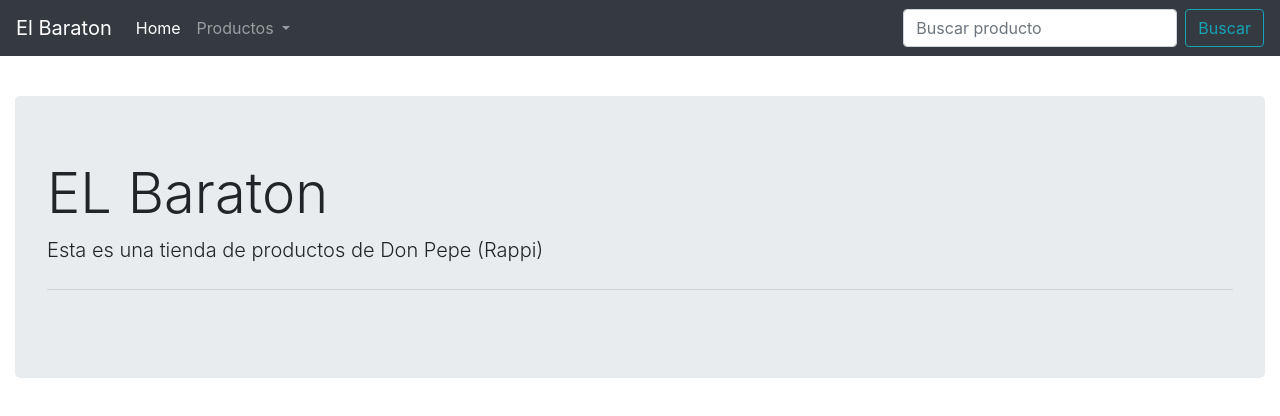
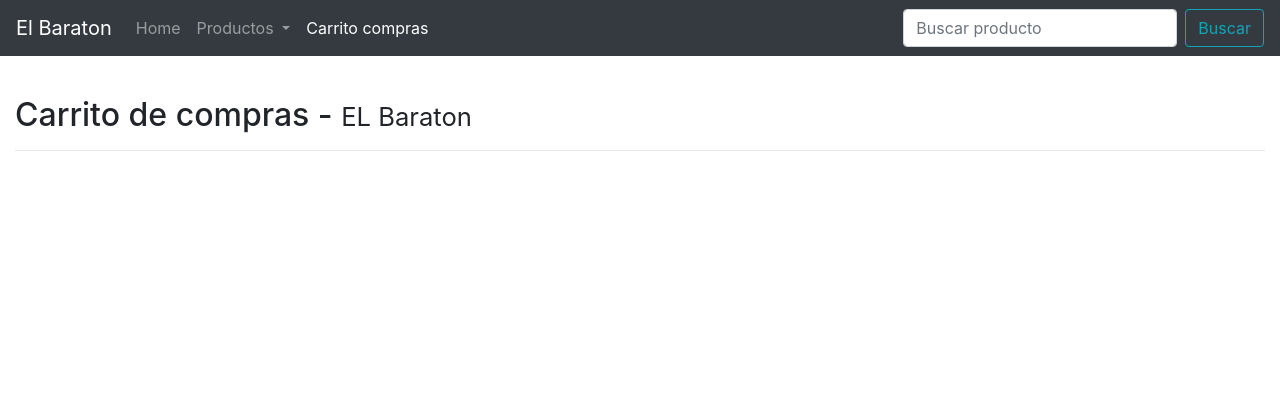
Before and after one commit to jodavaga/baratonApp, an Angular app: page /carrito in a window 1280 px wide. Before the commit this address led to /home. Shown: the top 416 px of the page. Built offline with nearby package versions, Linux system fonts and the light colour scheme.

Commit message:
Created shoping cart Service, and adding to carrito.component

```diff
--- a/src/app/app.routes.ts
+++ b/src/app/app.routes.ts
@@ -4,11 +4,13 @@ import { HomeComponent } from './components/home/home.component';
 import { ProductsComponent } from './components/products/products.component';
 import { ProductoComponent } from './components/producto/producto.component';
 import { ProductosBuscadosComponent } from './components/productos-buscados/productos-buscados.component';
+import { CarritoComponent } from './components/carrito/carrito.component';
 
 
 const routes: Routes = [
     { path: 'home', component: HomeComponent },
     { path: 'products', component: ProductsComponent },
+    { path: 'carrito', component: CarritoComponent },
     { path: 'product/:id', component: ProductoComponent },
     { path: 'products/:termino', component: ProductosBuscadosComponent },
     { path: '**', pathMatch: 'full', redirectTo: 'home' },
--- /dev/null
+++ b/src/app/components/carrito/carrito.component.html
@@ -0,0 +1,10 @@
+<h2>Carrito de compras - <small>EL Baraton </small></h2>
+<hr>
+
+
+<ul class="list-group">
+  <li class="list-group-item" *ngFor="let product of productos">
+      {{ product.name }}
+    <button class="btn btn-outline-danger float-right">Borrar item</button>
+  </li>
+</ul>
--- /dev/null
+++ b/src/app/components/carrito/carrito.component.ts
@@ -0,0 +1,22 @@
+import { Component, OnInit } from '@angular/core';
+import { ProductoComponent } from '../producto/producto.component';
+import { CarritoService } from '../../services/carrito.service';
+
+@Component({
+  selector: 'app-carrito',
+  templateUrl: './carrito.component.html',
+  styles: [``]
+})
+export class CarritoComponent implements OnInit {
+
+  productos: any[] = [];
+
+  constructor(private _carrito: CarritoService) {
+    this.productos = this._carrito.carritoCompras;
+  }
+
+  ngOnInit() {
+  }
+
+
+}
--- a/src/app/components/producto/producto.component.ts
+++ b/src/app/components/producto/producto.component.ts
@@ -12,13 +12,14 @@ export class ProductoComponent implements OnInit {
 
   producto: Producto;
 
+  enCarrito: Producto[] = [];
+
   constructor(private activatedRoute: ActivatedRoute,
               private _products: ProductsService
               ) {
 
     this.activatedRoute.params.subscribe( params => {
         this.producto = this._products.getProduct(params['id']);
-        console.log(this.producto);
     });
   }
 
--- a/src/app/components/products/products.component.html
+++ b/src/app/components/products/products.component.html
@@ -26,6 +26,9 @@
 
         <div *ngIf="product.available === false"
             class="btn btn-outline-secondary btn-block btn-disable">Disable</div>
+
+        <button (click)="agregar(product)"
+class="btn btn-outline-success"> Agregar al carrito </button>
       </div>
     </div>
 
--- a/src/app/components/products/products.component.ts
+++ b/src/app/components/products/products.component.ts
@@ -2,6 +2,7 @@ import { Component, OnInit } from '@angular/core';
 import { ProductsService, Producto } from '../../services/products.service';
 import { Router } from '@angular/router';
 import { DisponiblePipe } from '../../pipes/filter-disponible.pipe';
+import { CarritoService } from '../../services/carrito.service';
 
 @Component({
   selector: 'app-products',
@@ -15,6 +16,7 @@ export class ProductsComponent implements OnInit {
   active = true;
 
   constructor(private _products: ProductsService,
+              private _carrito: CarritoService,
               private router: Router
               ) { }
 
@@ -38,6 +40,11 @@ export class ProductsComponent implements OnInit {
     return this.active;
   }
 
+  agregar( product: any) {
+    // console.log(product);
+    this._carrito.agregar(product);
+  }
+
 
 
 }
--- /dev/null
+++ b/src/app/services/carrito.service.ts
@@ -0,0 +1,18 @@
+import { Injectable } from '@angular/core';
+import { Producto } from './products.service';
+
+@Injectable()
+export class CarritoService {
+
+    carritoCompras: Producto[] = [];
+
+  constructor() {
+    console.log('Productos listos en El carrito de compras');
+   }
+
+   agregar( product: any) {
+       this.carritoCompras.push(product);
+       console.log(this.carritoCompras);
+   }
+
+}
--- a/src/app/shared/header/header.component.html
+++ b/src/app/shared/header/header.component.html
@@ -7,7 +7,7 @@
     <div class="collapse navbar-collapse" id="navbarSupportedContent">
       <ul class="navbar-nav mr-auto">
         <li class="nav-item" routerLinkActive="active">
-          <a class="nav-link" [routerLink]="['home']">Home <span class="sr-only">(current)</span></a>
+          <a class="nav-link" [routerLink]="['home']">Home</a>
         </li>
         <li class="nav-item dropdown" routerLinkActive="active">
           <a class="nav-link dropdown-toggle" [routerLink]="['products']" id="navbarDropdown" role="button" data-toggle="dropdown" aria-haspopup="true" aria-expanded="false">
@@ -20,6 +20,9 @@
             <a class="dropdown-item" href="#">Something else here</a>
           </div>
         </li>
+        <li class="nav-item" routerLinkActive="active">
+          <a class="nav-link" [routerLink]="['carrito']">Carrito compras</a>
+        </li>
       </ul>
       <form class="form-inline my-2 my-lg-0">
         <input #searchText (keyup.enter)="buscarProducto(searchText.value)"
```
Also changed, not shown: src/app/app.module.ts (+7 -2 lines).
